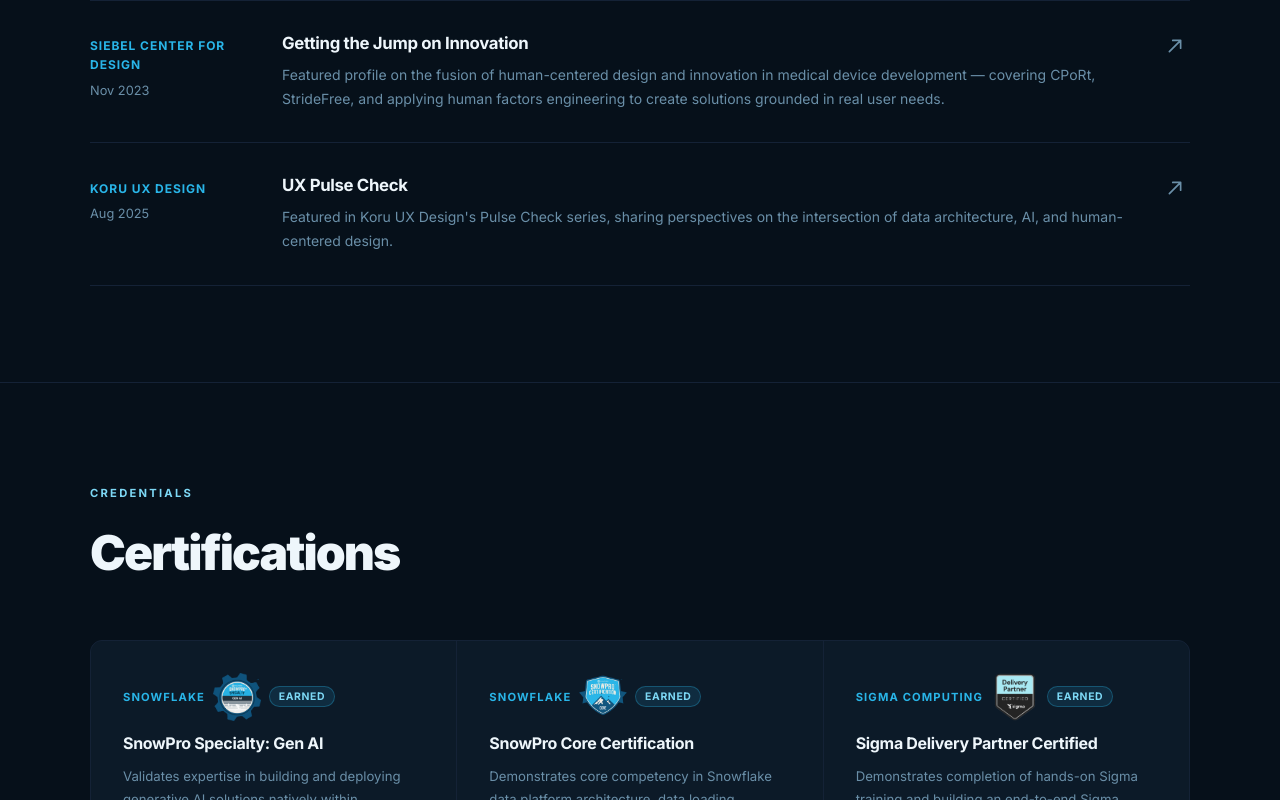
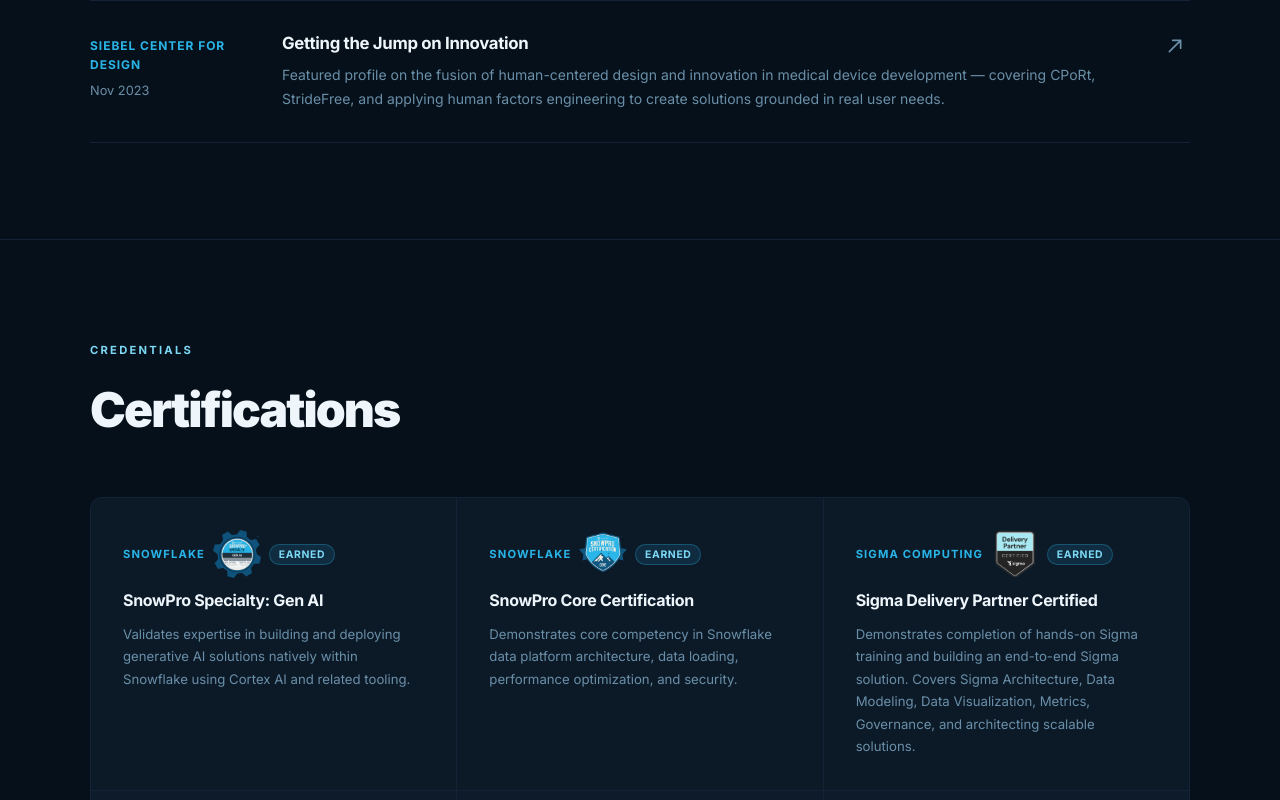
Before and after one commit to benjhardin/portfolio, a React (Vite) app: page / in a window 1280 px wide. Shown: the part 6533-7333 px from the top of the page. Built offline with nearby package versions, Linux system fonts and the light colour scheme.

Commit message:
Remove UX Pulse Check article (no URL)

```diff
--- a/src/components/Articles.jsx
+++ b/src/components/Articles.jsx
@@ -37,13 +37,6 @@
     description: 'Featured profile on the fusion of human-centered design and innovation in medical device development — covering CPoRt, StrideFree, and applying human factors engineering to create solutions grounded in real user needs.',
     url: 'https://scd.illinois.edu',
   },
-  {
-    title: 'UX Pulse Check',
-    publication: 'Koru UX Design',
-    date: 'Aug 2025',
-    description: 'Featured in Koru UX Design\'s Pulse Check series, sharing perspectives on the intersection of data architecture, AI, and human-centered design.',
-    url: '#',
-  },
 ]
 
 export default function Articles() {
```
